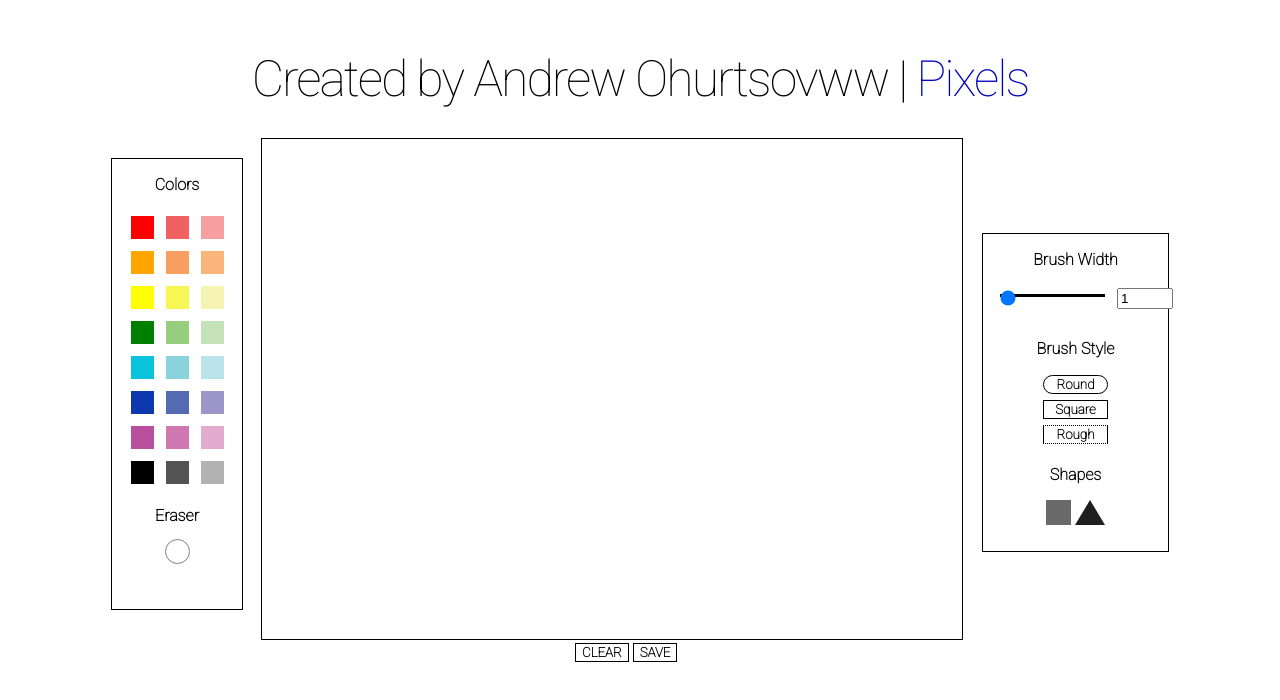
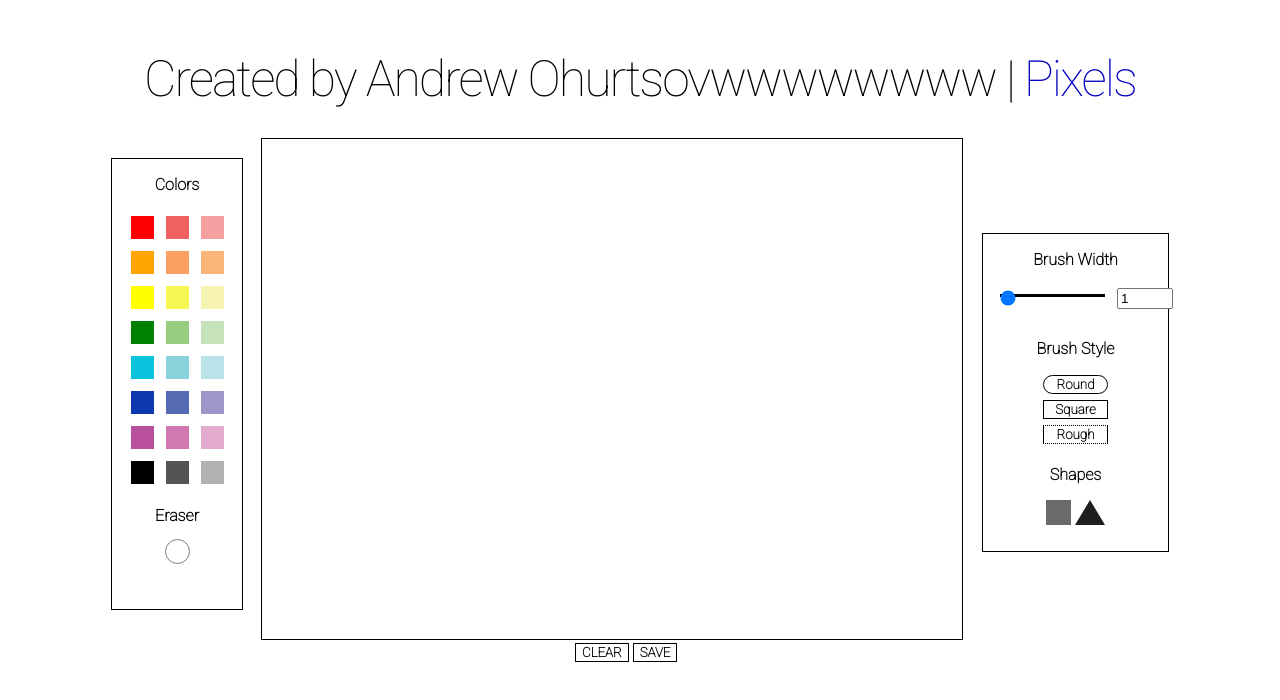
Before and after one commit to pi17b-ppse/andermirik, a plain HTML site: page draw.html in a window 1280 px wide. Drawn offline with Linux system fonts and the light colour scheme.

Commit message:
commit main conflict

```diff
--- a/draw.html
+++ b/draw.html
@@ -6,7 +6,7 @@
     <link href="https://fonts.googleapis.com/css?family=Roboto:100" rel="stylesheet">  </head>
   <body>
     <div id="paintbg">
-    <p id="title">Created by Andrew Ohurtsovww | <a href="pixelized/index.html" style="color:#0000c2;"> Pixels </a> </p>
+    <p id="title">Created by Andrew Ohurtsovwwwwwwww | <a href="pixelized/index.html" style="color:#0000c2;"> Pixels </a> </p>
       <div id="colorpanel">
       <center><p>Colors</p></center>
        <div id="contain">
```
